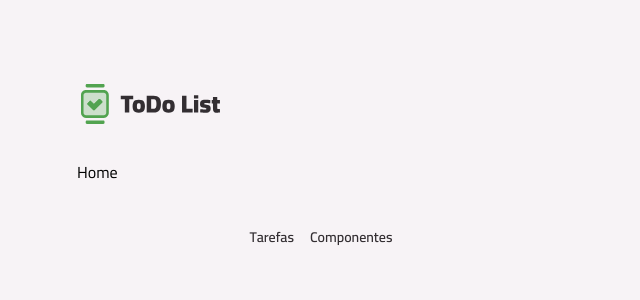
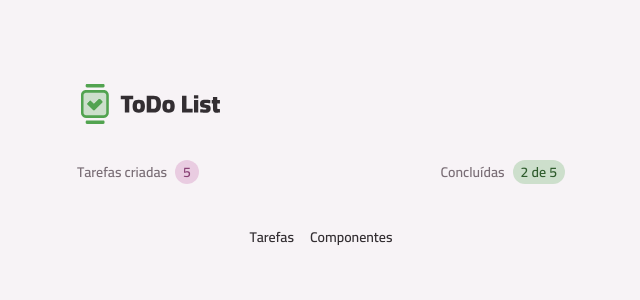
Before and after one commit to gzbarreto/todo-2025, a React (Vite) app: page / in a window 1280 px wide. Shown: the top 300 px of the page, without its empty margins (319-959 px from the left). Built offline with nearby package versions, Linux system fonts and the light colour scheme.

Commit message:
add tasks summary to home

```diff
--- /dev/null
+++ b/src/core-components/tasks-summary.tsx
@@ -0,0 +1,22 @@
+import Badge from "../components/badge";
+import Text from "../components/text";
+
+export default function TasksSummary() {
+  return (
+    <>
+      <div className="flex items-center gap-2">
+        <Text variant="body-sm-bold" className="!text-gray-300">
+          Tarefas criadas
+        </Text>
+        <Badge variant="secondary">5</Badge>
+      </div>
+
+      <div className="flex items-center gap-2">
+        <Text variant="body-sm-bold" className="!text-gray-300">
+          Concluídas
+        </Text>
+        <Badge>2 de 5</Badge>
+      </div>
+    </>
+  )
+}
--- a/src/pages/page-home.tsx
+++ b/src/pages/page-home.tsx
@@ -1,5 +1,12 @@
-import Container from "../components/container";
+import Container from "../components/container"
+import TasksSummary from "../core-components/tasks-summary"
 
 export default function PageHome() {
-  return <Container>Home</Container>
+  return (
+    <Container as="article" className="space-y-3">
+      <header className="flex items-center justify-between">
+        <TasksSummary />
+      </header>
+    </Container>
+  )
 }
```
